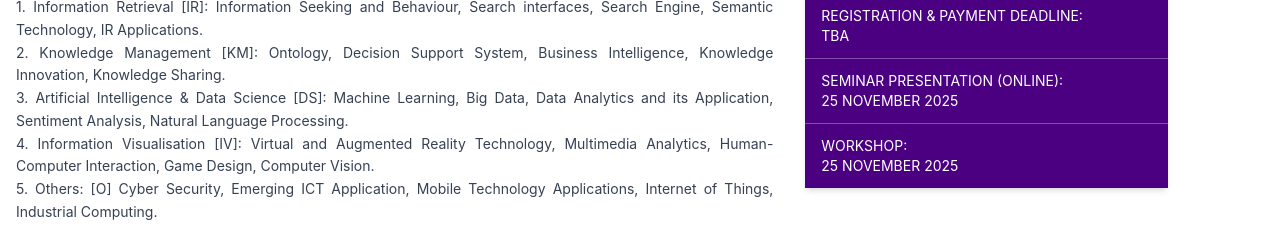
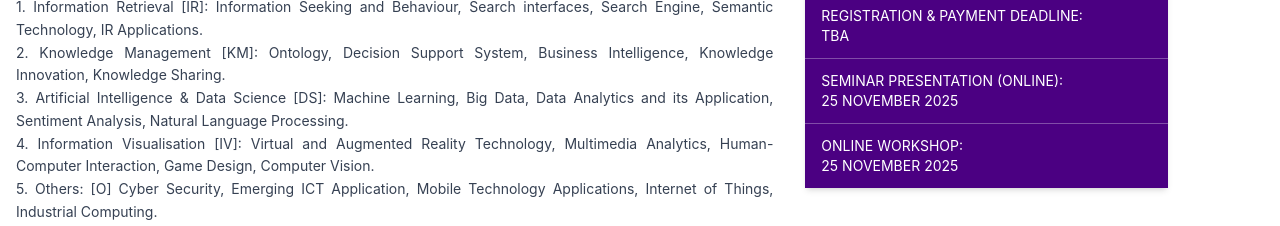
Before and after one commit to zafarshahrin/SIRKM2025, a Vue app: page /home in a window 1280 px wide. Shown: the part 1060-1286 px from the top of the page. Built offline with nearby package versions, Linux system fonts and the light colour scheme.

Commit message:
latest 2100

```diff
--- a/src/components/views/abstractsubmission.vue
+++ b/src/components/views/abstractsubmission.vue
@@ -171,7 +171,7 @@
       <p>25 NOVEMBER 2025</p>
     </div>
         <div class="px-4 py-3">
-      <p class="font-semibold">WORKSHOP:</p>
+      <p class="font-semibold">ONLINE WORKSHOP:</p>
       <p>25 NOVEMBER 2025</p>
     </div>
  </div>
--- a/src/components/views/calls.vue
+++ b/src/components/views/calls.vue
@@ -123,7 +123,7 @@
       <p>25 NOVEMBER 2025</p>
     </div>
         <div class="px-4 py-3">
-      <p class="font-semibold">WORKSHOP:</p>
+      <p class="font-semibold">ONLINE WORKSHOP:</p>
       <p>25 NOVEMBER 2025</p>
     </div>
 
--- a/src/components/views/home.vue
+++ b/src/components/views/home.vue
@@ -139,7 +139,7 @@
                 <p>25 NOVEMBER 2025</p>
               </div>
                             <div class="px-4 py-3">
-                <p class="font-semibold">WORKSHOP:</p>
+                <p class="font-semibold">ONLINE WORKSHOP:</p>
                 <p>25 NOVEMBER 2025</p>
               </div>
             </div>
--- a/src/components/views/programme.vue
+++ b/src/components/views/programme.vue
@@ -125,7 +125,7 @@
               </tr>
               <tr>
                 <td class="border px-4 py-2">Tba</td>
-                <td class="border px-4 py-2">Ziela & Zaf </td>
+                <td class="border px-4 py-2">Tba</td>
                 <td class="border px-4 py-2">Tba</td>
                 <td class="border px-4 py-2">Tba</td>
               </tr>
```
